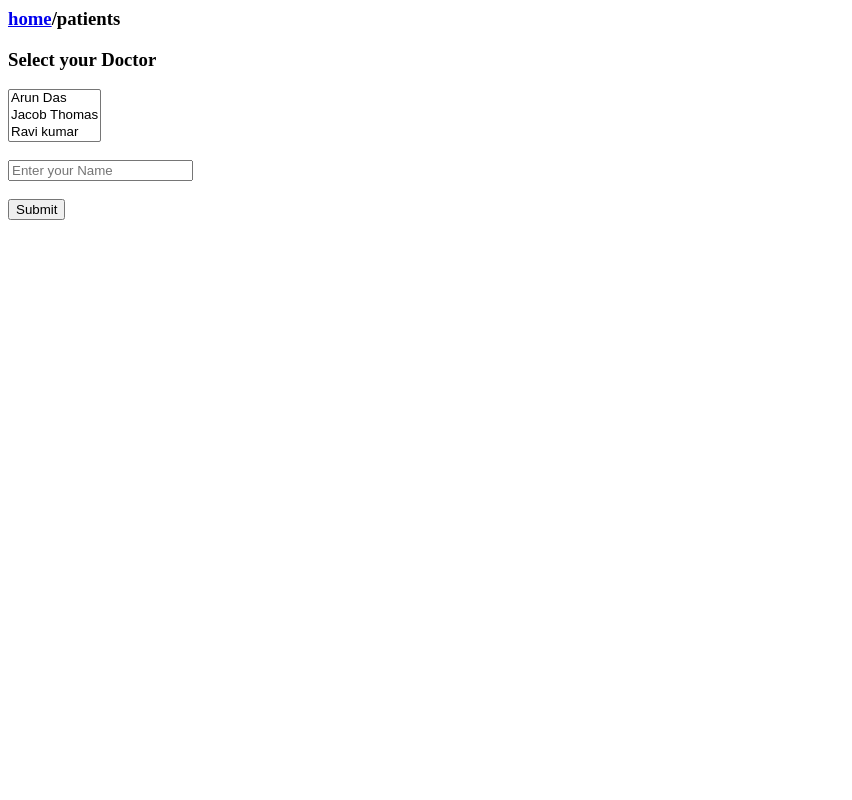
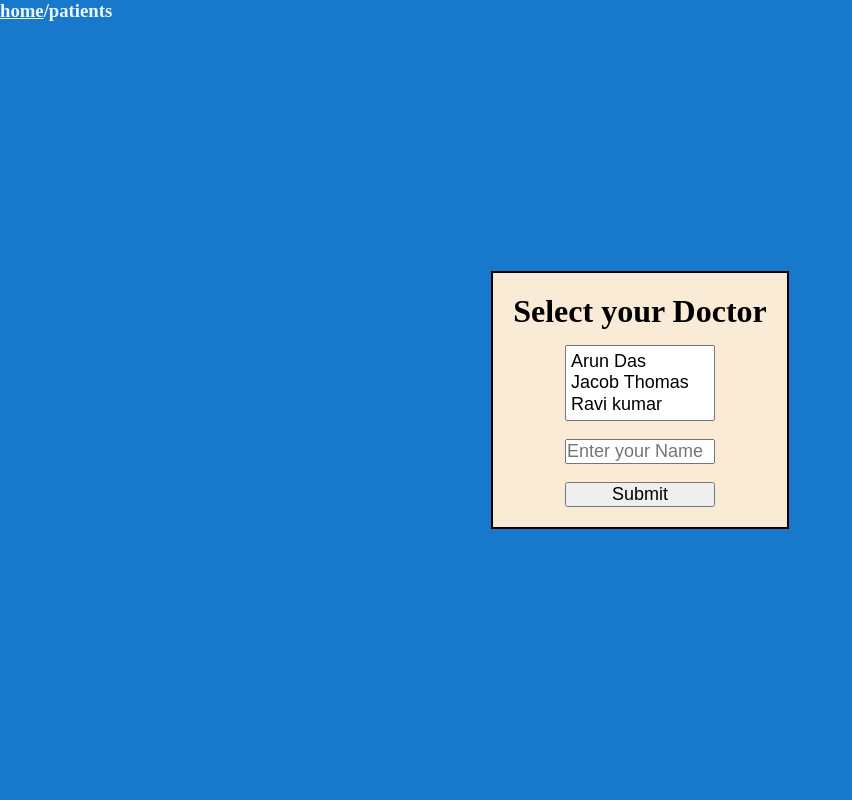
Before and after one commit to thesophile/appoint, a Django app: page /patients/ in a window 1280 px wide. Shown: the whole page, without its empty margins (0-852 px from the left). Run offline with Django 4.2, Linux system fonts and the light colour scheme; data comes from the database, SQL or seed files in the repository; both versions use the stored data as it was after the commit.

Commit message:
update style

```diff
--- /dev/null
+++ b/static/patients.css
@@ -0,0 +1,52 @@
+*{
+    padding: 0;
+    margin: 0;
+}
+
+body{
+    background-color: rgb(24, 120, 204);
+    color: aliceblue;
+    display: flex;
+    align-items: center;
+    justify-content: center;
+}
+
+a{
+    color: aliceblue;
+}
+
+.select_doctor{
+    color: black;
+    display: flex;
+    flex-direction: column;
+    align-items: center;
+    justify-content: center;
+    background-color: antiquewhite;
+    width: fit-content;
+    height: fit-content;
+    border: 2px solid black;
+    padding: 20px;
+
+}
+
+.select_doctor h1{
+    margin-bottom: 15px;
+}
+
+.path{
+    position: absolute;
+    top: 0;
+    left: 0;
+
+}
+
+select{
+    font-size: large;
+    padding: 5px;
+    width: 150px;
+}
+
+input{
+    width: 150px;
+    font-size: large;
+}
--- a/static/style.css
+++ b/static/style.css
@@ -1,5 +1,5 @@
 body{
-    background-color: antiquewhite;
+    background-color: rgb(24, 120, 204);
     display: flex;
     justify-content: center;
     align-items: center;
@@ -7,7 +7,7 @@ body{
 
 a{
     color: white;
-    background-color: rgb(8, 88, 88);
+    background-color: rgb(18, 68, 143);
     padding: 10px;
     text-decoration: none;
     margin: 10px;
@@ -16,6 +16,7 @@ a{
 
 h1{
     font-size: 80px;
+    color: aliceblue;
 }
 
 .options{
--- a/templates/patients.html
+++ b/templates/patients.html
@@ -1,13 +1,15 @@
+{% load static %}
 <html>
     <head>
         <title>Appointment Patients </title>
+        <link rel="stylesheet" href="{% static 'patients.css' %}">
     </head>
 
     <body>
-        <h3><a href="/">home</a>/patients</h3>
+        <h3 class="path"><a href="/">home</a>/patients</h3>
 
-        <h3>Select your Doctor</h3>
-
+        <div class="select_doctor">
+            <h1>Select your Doctor</h1>
             <form method="POST">
                 {% csrf_token %}
                 <select name="selected" size="3" required>
@@ -21,8 +23,8 @@
                 <br>
                 <br>
                 <input type="submit">
-
             </form>
+        </div>
 
 
 
```
Also changed, not shown: static/doctors.css (added, +22 -0 lines), templates/doctors.html (+7 -1 lines), db.sqlite3. Lines whose indentation alone changed are shown as unchanged.
